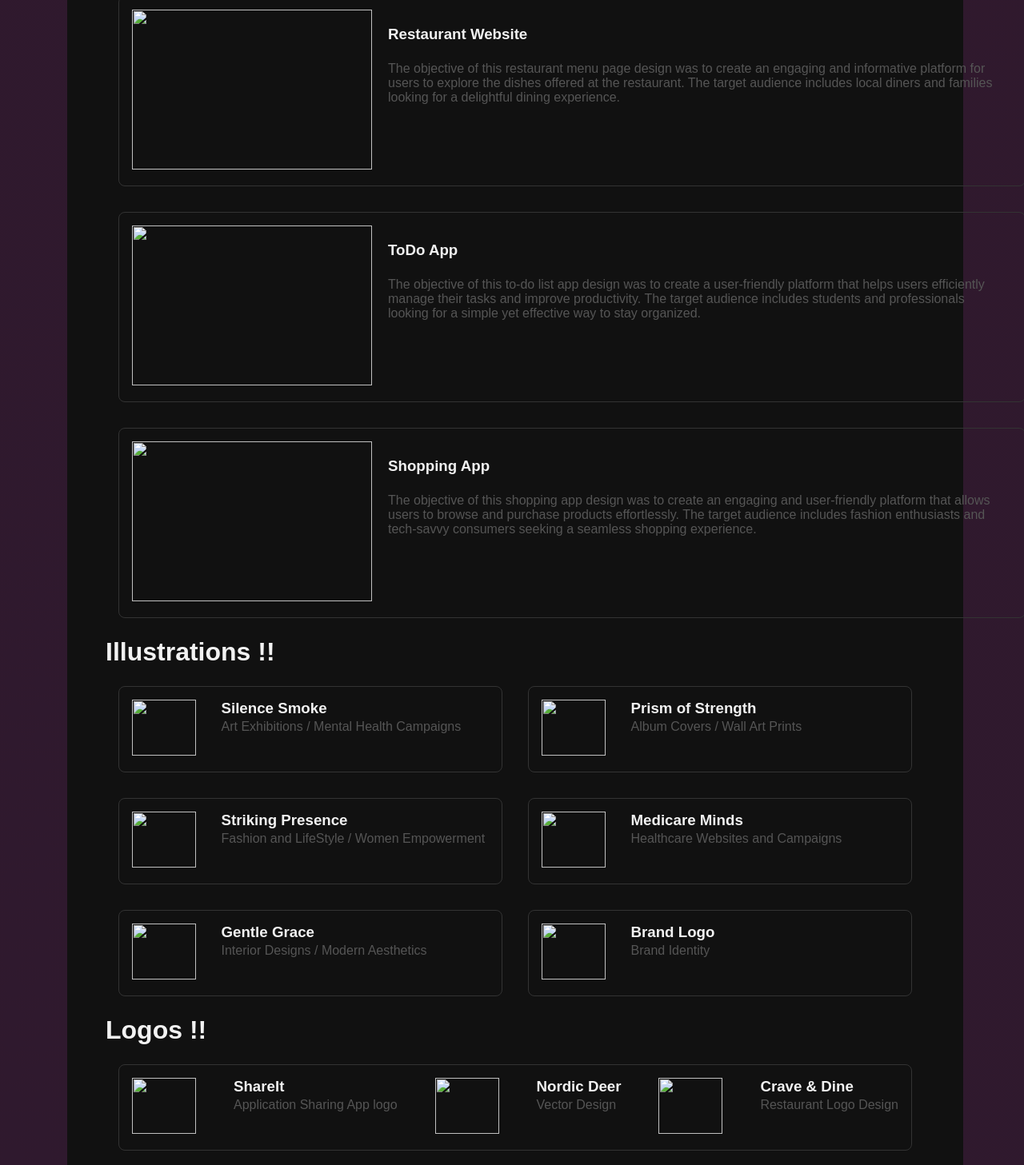
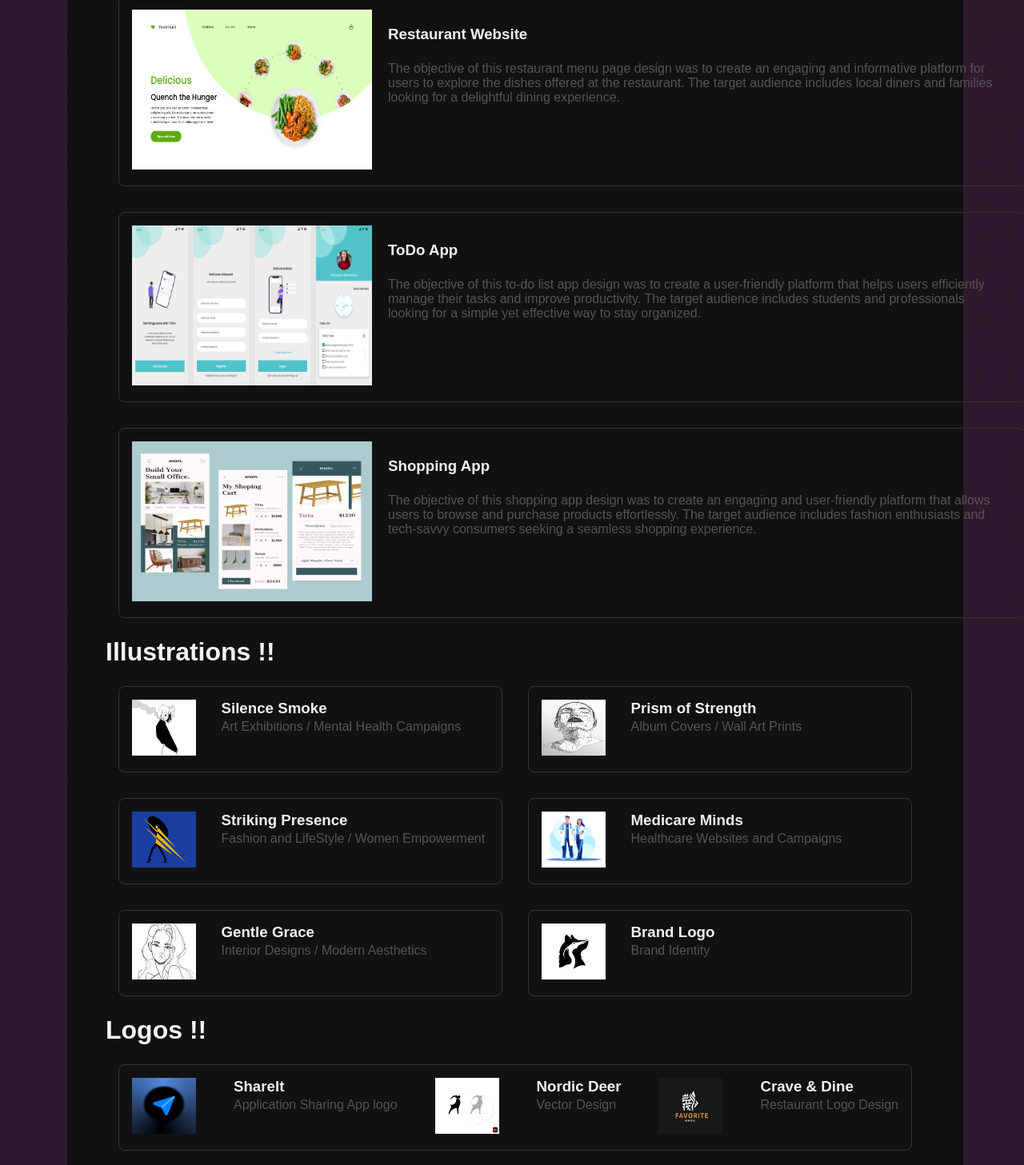
Before and after one commit to Archieagarwal37/PORTFOLIO, a plain HTML site: page index.html in a window 1280 px wide. Shown: the part 1423-2880 px from the top of the page at 80% size. Drawn offline with Linux system fonts and the light colour scheme.

Commit message:
Update index.html

```diff
--- a/index.html
+++ b/index.html
@@ -162,7 +162,7 @@
       <div class="work">
          <div class="workbox">
             <div class="icon">
-               <img src="images/001.png" style="width: 300px; height: 200px">
+               <img src="001.png" style="width: 300px; height: 200px">
             </div>
 
             <div class="desc">
@@ -179,7 +179,7 @@
          <div class="work">
             <div class="workbox">
                <div class="icon">
-                  <img src="images/Food Web design.png" style="width: 300px; height: 200px">
+                  <img src="Food Web design.png" style="width: 300px; height: 200px">
                </div>
 
                <div class="desc">
@@ -196,7 +196,7 @@
             <div class="work">
                <div class="workbox">
                   <div class="icon">
-                     <img src="images/registration.jpeg" style="width: 300px; height: 200px">
+                     <img src="registration.jpeg" style="width: 300px; height: 200px">
                   </div>
 
                   <div class="desc">
@@ -214,7 +214,7 @@
             <div class="work">
                <div class="workbox">
                   <div class="icon">
-                     <img src="images/Shoping page.png" style="width: 300px; height: 200px">
+                     <img src="Shoping page.png" style="width: 300px; height: 200px">
                   </div>
 
                   <div class="desc">
@@ -236,7 +236,7 @@
       <div class="work4">
          <div class="workbox1">
             <div class="icon1">
-               <img src="images/Illustration3.png" style="height: 70px; width: 80px;" alt="">
+               <img src="Illustration3.png" style="height: 70px; width: 80px;" alt="">
             </div>
             <div class="desc1">
                <h3>Silence Smoke</h3>
@@ -246,7 +246,7 @@
 
          <div class="workbox1">
             <div class="icon1">
-               <img src="images/p11.png" style="height: 70px; width: 80px;" alt="">
+               <img src="p11.png" style="height: 70px; width: 80px;" alt="">
             </div>
             <div class="desc1">
                <h3>Prism of Strength</h3>
@@ -257,7 +257,7 @@
 
          <div class="workbox1">
             <div class="icon1">
-               <img src="images/girl.jpeg" style="height: 70px; width: 80px;" alt="">
+               <img src="girl.jpeg" style="height: 70px; width: 80px;" alt="">
             </div>
             <div class="desc1">
                <h3>Striking Presence</h3>
@@ -266,7 +266,7 @@
          </div>
          <div class="workbox1">
             <div class="icon1">
-               <img src="images/17.png" style="height: 70px; width: 80px;" alt="">
+               <img src="17.png" style="height: 70px; width: 80px;" alt="">
             </div>
             <div class="desc1">
                <h3>Medicare Minds</h3>
@@ -276,7 +276,7 @@
 
          <div class="workbox1">
             <div class="icon1">
-               <img src="images/sketch.jpeg" style="height: 70px; width: 80px;" alt="">
+               <img src="sketch.jpeg" style="height: 70px; width: 80px;" alt="">
             </div>
             <div class="desc1">
                <h3>Gentle Grace</h3>
@@ -287,7 +287,7 @@
 
          <div class="workbox1">
             <div class="icon1">
-               <img src="images/wolf.jpeg" style="height: 70px; width: 80px;" alt="">
+               <img src="wolf.jpeg" style="height: 70px; width: 80px;" alt="">
             </div>
             <div class="desc1">
                <h3>Brand Logo</h3>
@@ -305,7 +305,7 @@
       <div class="work5">
          <div class="workbox2">
             <div class="icon2">
-               <img src="images/005.png" style="height: 70px; width: 80px;" alt="">
+               <img src="005.png" style="height: 70px; width: 80px;" alt="">
             </div>
             <div class="desc2">
                <h3>ShareIt</h3>
@@ -315,7 +315,7 @@
 
 
             <div class="icon2">
-               <img src="images/Deer.png" style="height: 70px; width: 80px;" alt="">
+               <img src="Deer.png" style="height: 70px; width: 80px;" alt="">
             </div>
             <div class="desc2">
                <h3>Nordic Deer</h3>
@@ -326,7 +326,7 @@
 
 
             <div class="icon2">
-               <img src="images/Favorite.png" style="height: 70px; width: 80px;" alt="">
+               <img src="Favorite.png" style="height: 70px; width: 80px;" alt="">
             </div>
             <div class="desc2">
                <h3>Crave & Dine</h3>
```
